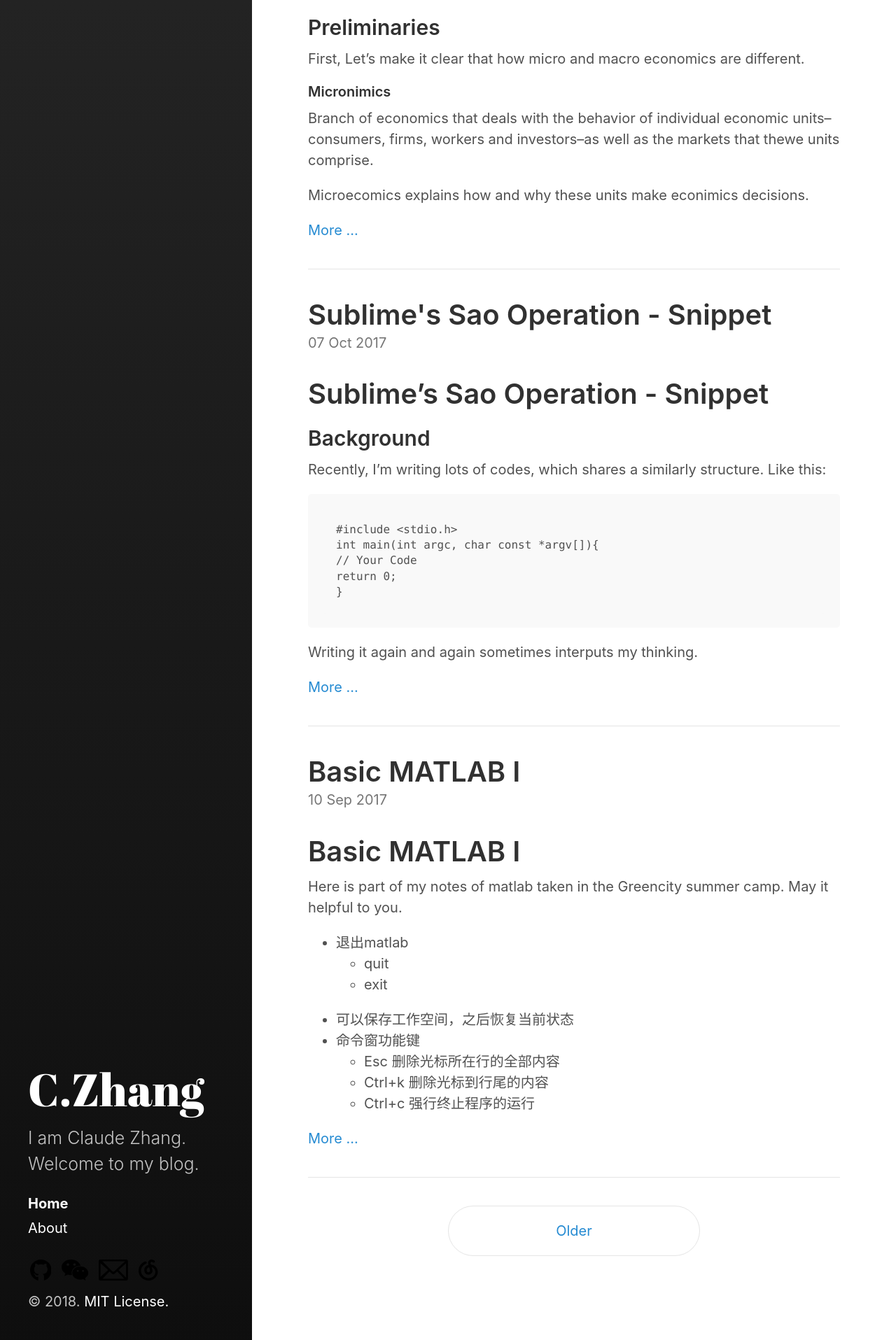
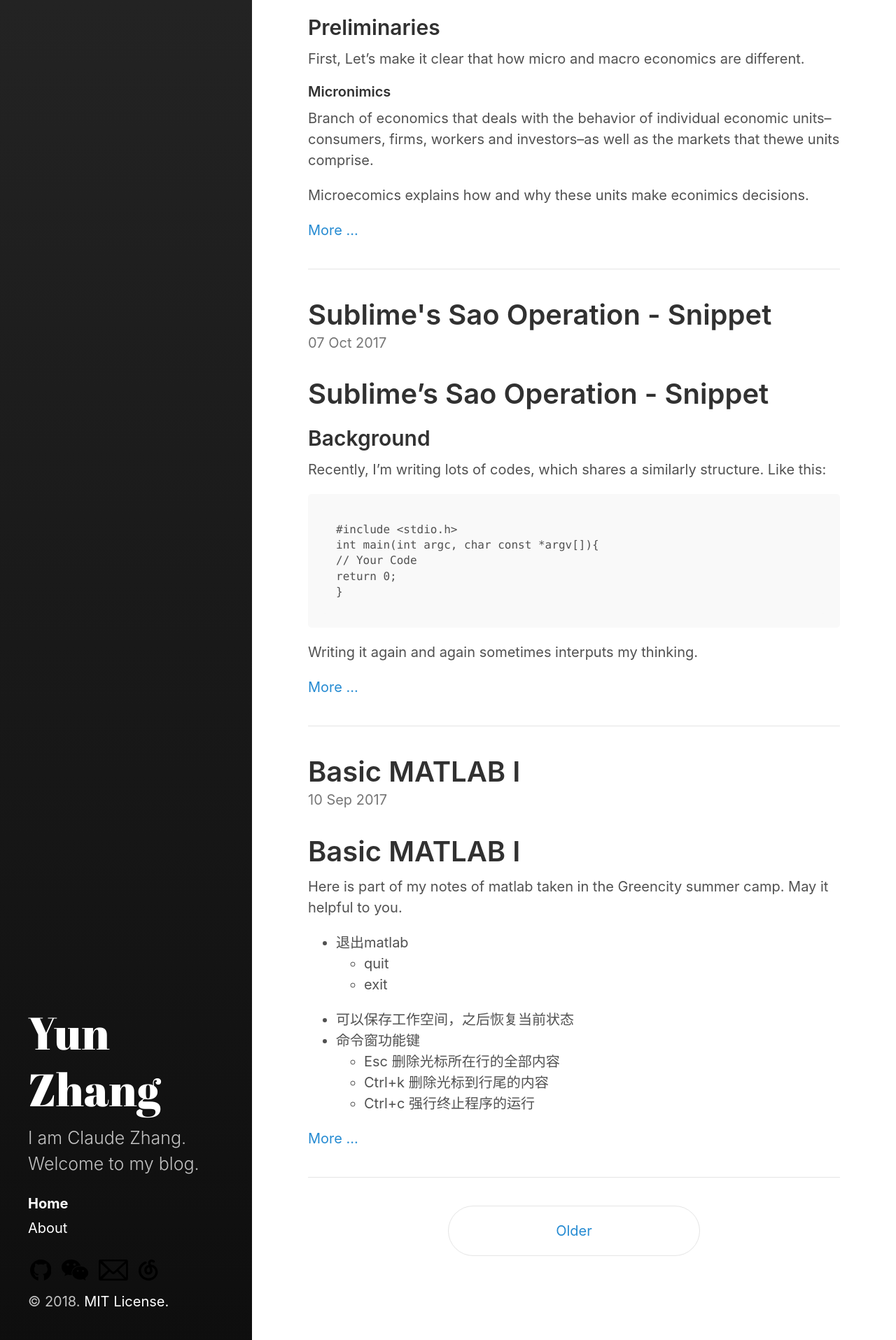
Before and after one commit to claude9493/claude9493.github.io, a Jekyll site: the page built from index.html, in a window 1280 px wide. Shown: the part 1355-3270 px from the top of the page at 70% size. Built offline with Jekyll 4.4.1, drawn with Linux system fonts in a browser that asks for light colours; the list of posts is cut into pages by our own code.

Commit message:
Update _config.yml

```diff
--- a/_config.yml
+++ b/_config.yml
@@ -3,8 +3,8 @@
 highlighter:      rouge
 
 # Setup
-title:            C.Zhang
-tagline:          'My Blog'
+title:            Yun Zhang
+tagline:          'Blog'
 description:      'I am Claude Zhang. Welcome to my blog.'
 url:              http://claude9493.name/
 baseurl:          # the optional subpath of your site, e.g. "/blog"
@@ -14,7 +14,7 @@
                   # sidebar_blog_link below.
 
 author:
-  name:           'Claude Zhang'
+  name:           'Yun Zhang'
   url:            http://claude9493.name/
 
 paginate:         5
```
